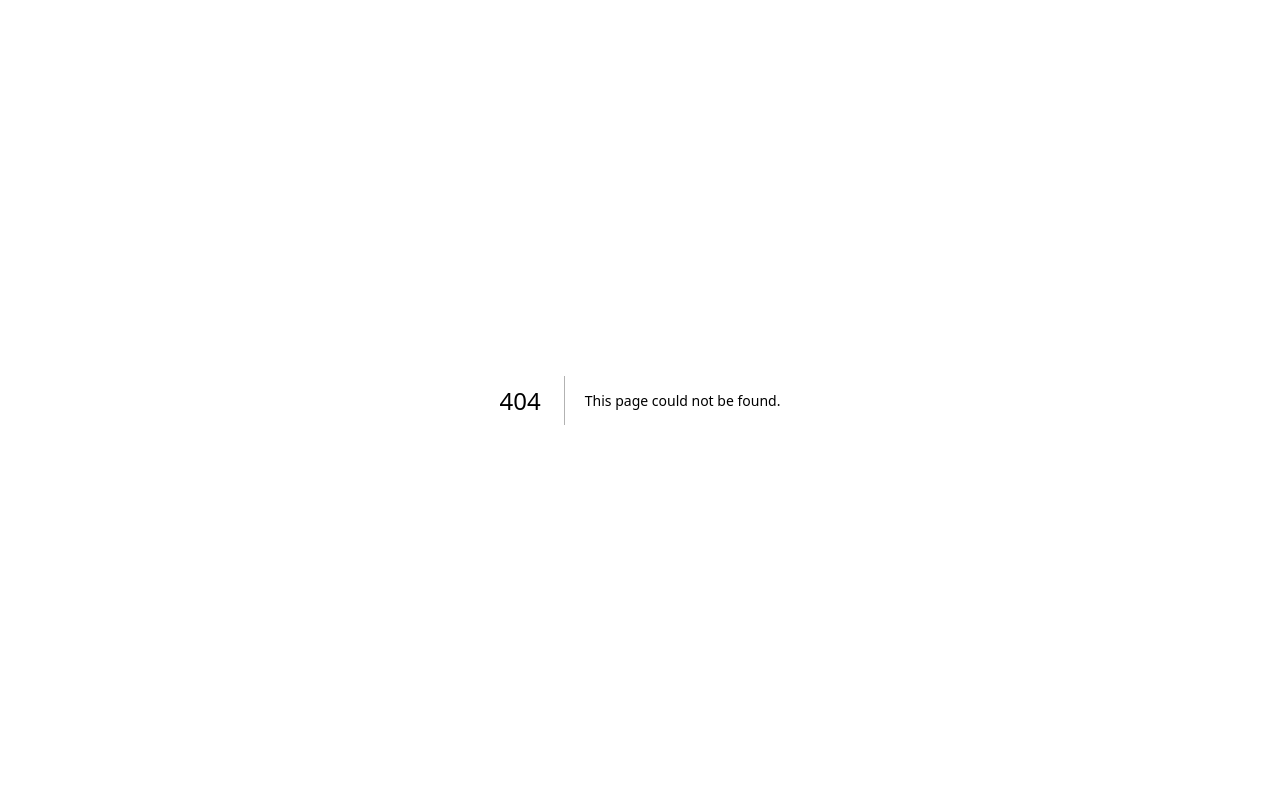
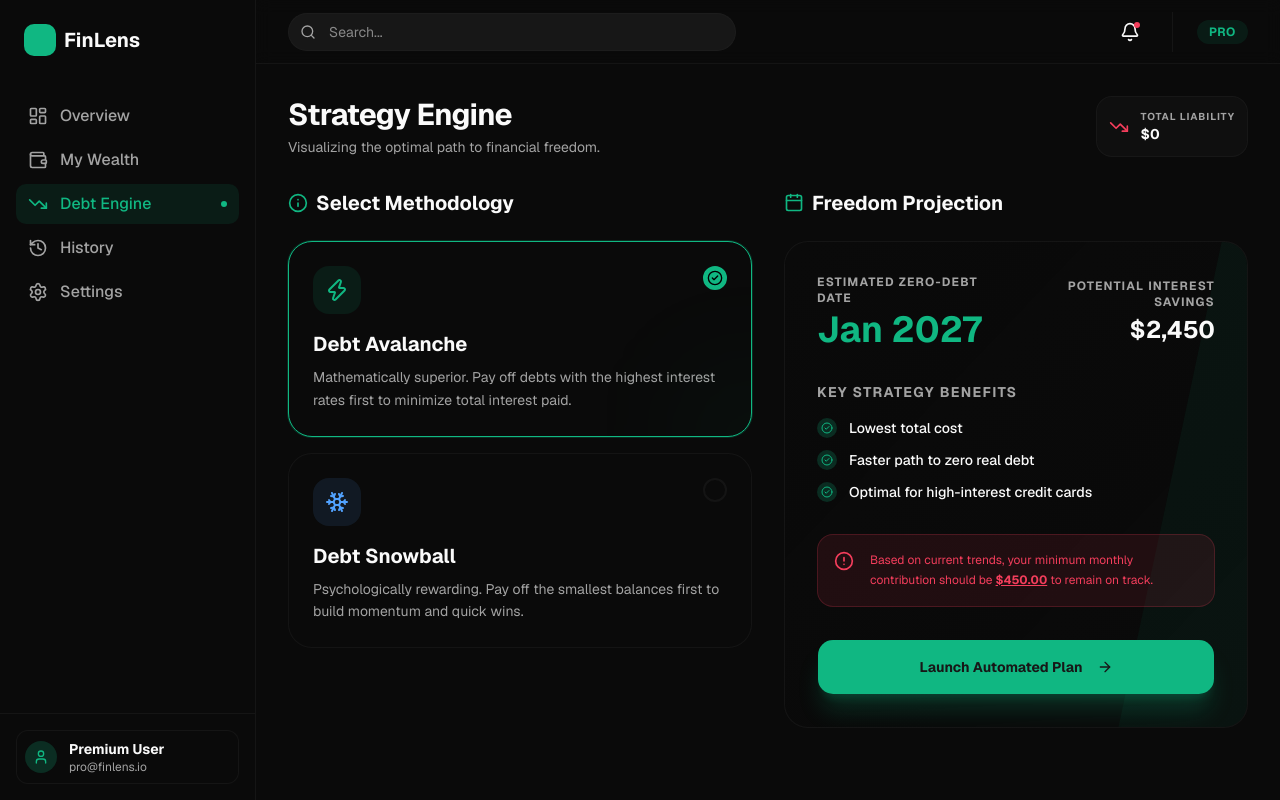
Before and after one commit to aman2dev/FinLens, a Next.js app: page /dashboard/debt in a window 1280 px wide. Before the commit this address had no page. Built offline with nearby package versions, Linux system fonts and the light colour scheme.

Commit message:
feat: add debt strategy engine

```diff
--- /dev/null
+++ b/src/app/dashboard/debt/page.tsx
@@ -0,0 +1,163 @@
+"use client";
+
+import React, { useState } from "react";
+import { motion } from "framer-motion";
+import {
+  TrendingDown,
+  Zap,
+  Snowflake,
+  ArrowRight,
+  Info,
+  Calendar,
+  CheckCircle2,
+  AlertCircle
+} from "lucide-react";
+import { useFinancialData } from "@/hooks/use-financial-data";
+import { Button } from "@/components/ui/button";
+import { cn } from "@/lib/utils";
+
+export default function DebtStrategyPage() {
+  const { getActiveDebt } = useFinancialData();
+  const [strategy, setStrategy] = useState<"snowball" | "avalanche">("avalanche");
+
+  const totalDebt = getActiveDebt();
+
+  const strategies = [
+    {
+      id: "avalanche",
+      name: "Debt Avalanche",
+      icon: Zap,
+      color: "text-primary",
+      bg: "bg-primary/10",
+      description: "Mathematically superior. Pay off debts with the highest interest rates first to minimize total interest paid.",
+      benefits: ["Lowest total cost", "Faster path to zero real debt", "Optimal for high-interest credit cards"],
+      saveAmount: 2450
+    },
+    {
+      id: "snowball",
+      name: "Debt Snowball",
+      icon: Snowflake,
+      color: "text-blue-400",
+      bg: "bg-blue-400/10",
+      description: "Psychologically rewarding. Pay off the smallest balances first to build momentum and quick wins.",
+      benefits: ["Instant morale boost", "Simplifies number of accounts", "Best for emotional momentum"],
+      saveAmount: 1100
+    }
+  ];
+
+  return (
+    <div className="space-y-8 pb-32 md:pb-20">
+      <div className="flex flex-col sm:flex-row sm:items-center justify-between gap-4">
+        <div>
+          <h1 className="font-heading text-3xl font-bold tracking-tight">Strategy Engine</h1>
+          <p className="text-muted-foreground mt-1 text-sm">Visualizing the optimal path to financial freedom.</p>
+        </div>
+        <div className="p-3 bg-muted/20 border border-border/40 rounded-2xl flex items-center gap-3">
+            <TrendingDown className="h-5 w-5 text-destructive" />
+            <div>
+                <p className="text-[10px] font-bold text-muted-foreground uppercase tracking-widest">Total Liability</p>
+                <p className="text-sm font-bold font-heading text-foreground">${totalDebt.toLocaleString()}</p>
+            </div>
+        </div>
+      </div>
+
+      <div className="grid gap-8 lg:grid-cols-2">
+        <div className="space-y-6">
+            <h2 className="font-heading text-xl font-bold flex items-center gap-2">
+                <Info className="h-5 w-5 text-primary" />
+                Select Methodology
+            </h2>
+            <div className="grid gap-4">
+                {strategies.map((s) => {
+                    const Icon = s.icon;
+                    const isActive = strategy === s.id;
+                    return (
+                        <button
+                            key={s.id}
+                            onClick={() => setStrategy(s.id as any)}
+                            className={cn(
+                                "group p-6 rounded-3xl border transition-all text-left relative overflow-hidden",
+                                isActive
+                                    ? "bg-card border-primary ring-1 ring-primary/20"
+                                    : "bg-card/20 border-border/40 hover:border-primary/20"
+                            )}
+                        >
+                            <div className="flex items-start justify-between mb-4">
+                                <div className={cn("p-3 rounded-2xl", s.bg, s.color)}>
+                                    <Icon className="h-6 w-6" />
+                                </div>
+                                <div className={cn(
+                                    "h-6 w-6 rounded-full border-2 flex items-center justify-center transition-all",
+                                    isActive ? "border-primary bg-primary text-black" : "border-border/40"
+                                )}>
+                                    {isActive && <CheckCircle2 className="h-4 w-4" />}
+                                </div>
+                            </div>
+                            <h3 className="font-heading font-bold text-xl mb-2">{s.name}</h3>
+                            <p className="text-sm text-muted-foreground leading-relaxed">{s.description}</p>
+
+                            {isActive && (
+                                <motion.div
+                                    layoutId="active-bg"
+                                    className="absolute -bottom-12 -right-12 h-24 w-24 bg-primary/10 blur-3xl rounded-full"
+                                />
+                            )}
+                        </button>
+                    )
+                })}
+            </div>
+        </div>
+
+        <div className="space-y-6">
+             <h2 className="font-heading text-xl font-bold flex items-center gap-2">
+                <Calendar className="h-5 w-5 text-primary" />
+                Freedom Projection
+            </h2>
+            <div className="p-8 rounded-3xl border border-border/40 bg-gradient-to-br from-card/30 to-transparent relative overflow-hidden h-fit">
+                <div className="space-y-8 relative z-10">
+                    <div className="flex items-center justify-between">
+                        <div>
+                            <p className="text-xs font-bold text-muted-foreground uppercase tracking-widest mb-1">Estimated Zero-Debt Date</p>
+                            <h3 className="text-4xl font-heading font-bold text-primary">Jan 2027</h3>
+                        </div>
+                        <div className="text-right">
+                             <p className="text-xs font-bold text-muted-foreground uppercase tracking-widest mb-1">Potential Interest Savings</p>
+                             <h4 className="text-2xl font-heading font-bold text-foreground">
+                                ${strategies.find(s => s.id === strategy)?.saveAmount.toLocaleString()}
+                             </h4>
+                        </div>
+                    </div>
+
+                    <div className="space-y-4">
+                        <p className="text-sm font-bold text-muted-foreground uppercase tracking-widest">Key Strategy benefits</p>
+                        <ul className="space-y-3">
+                            {strategies.find(s => s.id === strategy)?.benefits.map((b, i) => (
+                                <li key={i} className="flex items-center gap-3 text-sm font-medium">
+                                    <div className="h-5 w-5 rounded-full bg-primary/20 flex items-center justify-center shrink-0">
+                                        <CheckCircle2 className="h-3 w-3 text-primary" />
+                                    </div>
+                                    {b}
+                                </li>
+                            ))}
+                        </ul>
+                    </div>
+
+                    <div className="p-4 rounded-2xl bg-destructive/10 border border-destructive/20 flex gap-4">
+                        <AlertCircle className="h-5 w-5 text-destructive shrink-0" />
+                        <p className="text-xs text-destructive leading-relaxed">
+                            Based on current trends, your minimum monthly contribution should be <span className="font-bold underline">$450.00</span> to remain on track.
+                        </p>
+                    </div>
+
+                    <Button className="w-full h-14 rounded-2xl font-bold shadow-xl shadow-primary/20">
+                        Launch Automated Plan <ArrowRight className="ml-2 h-4 w-4" />
+                    </Button>
+                </div>
+
+                <div className="absolute top-0 right-0 h-full w-1/3 bg-primary/5 -skew-x-12 translate-x-1/2" />
+            </div>
+        </div>
+      </div>
+    </div>
+  );
+}
```
